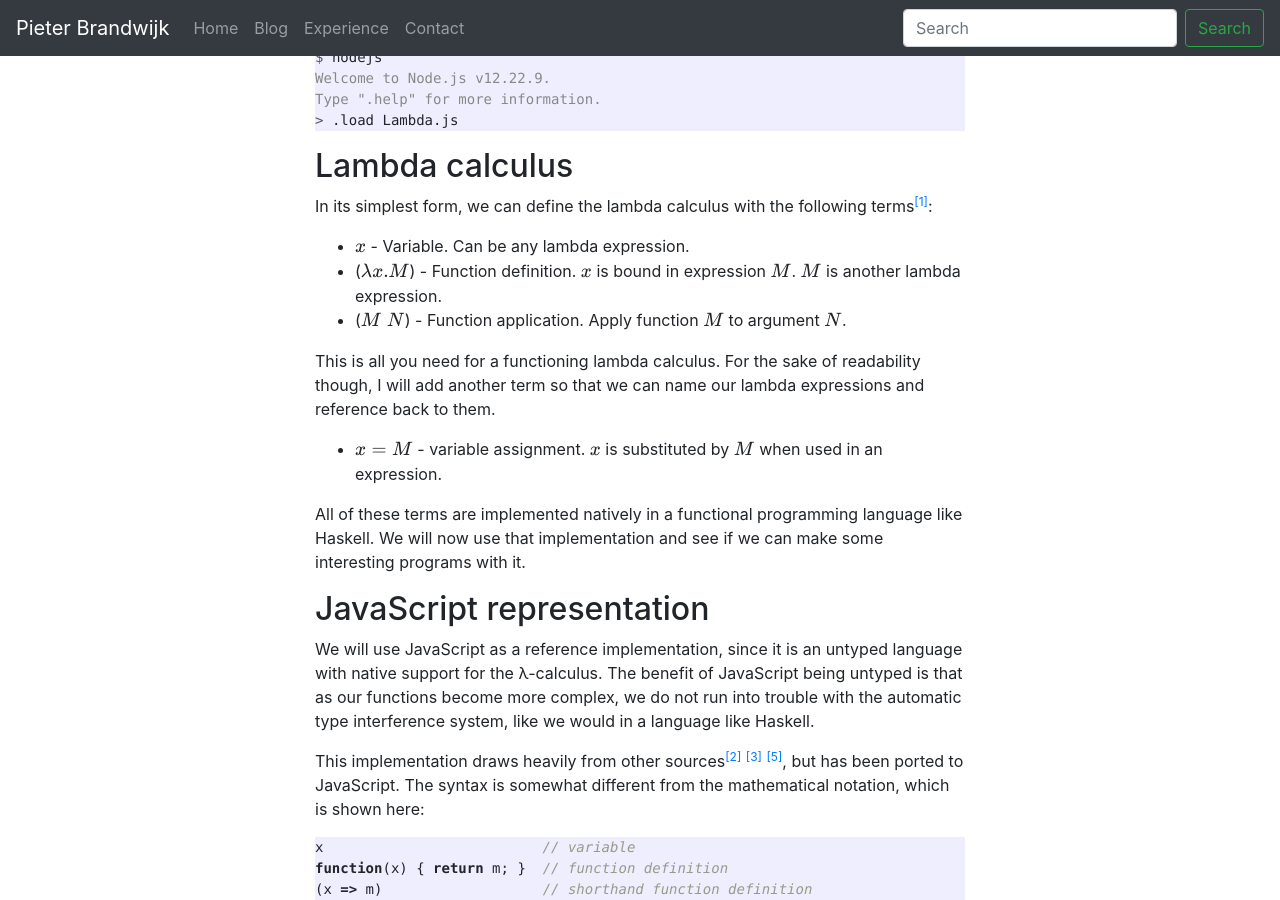
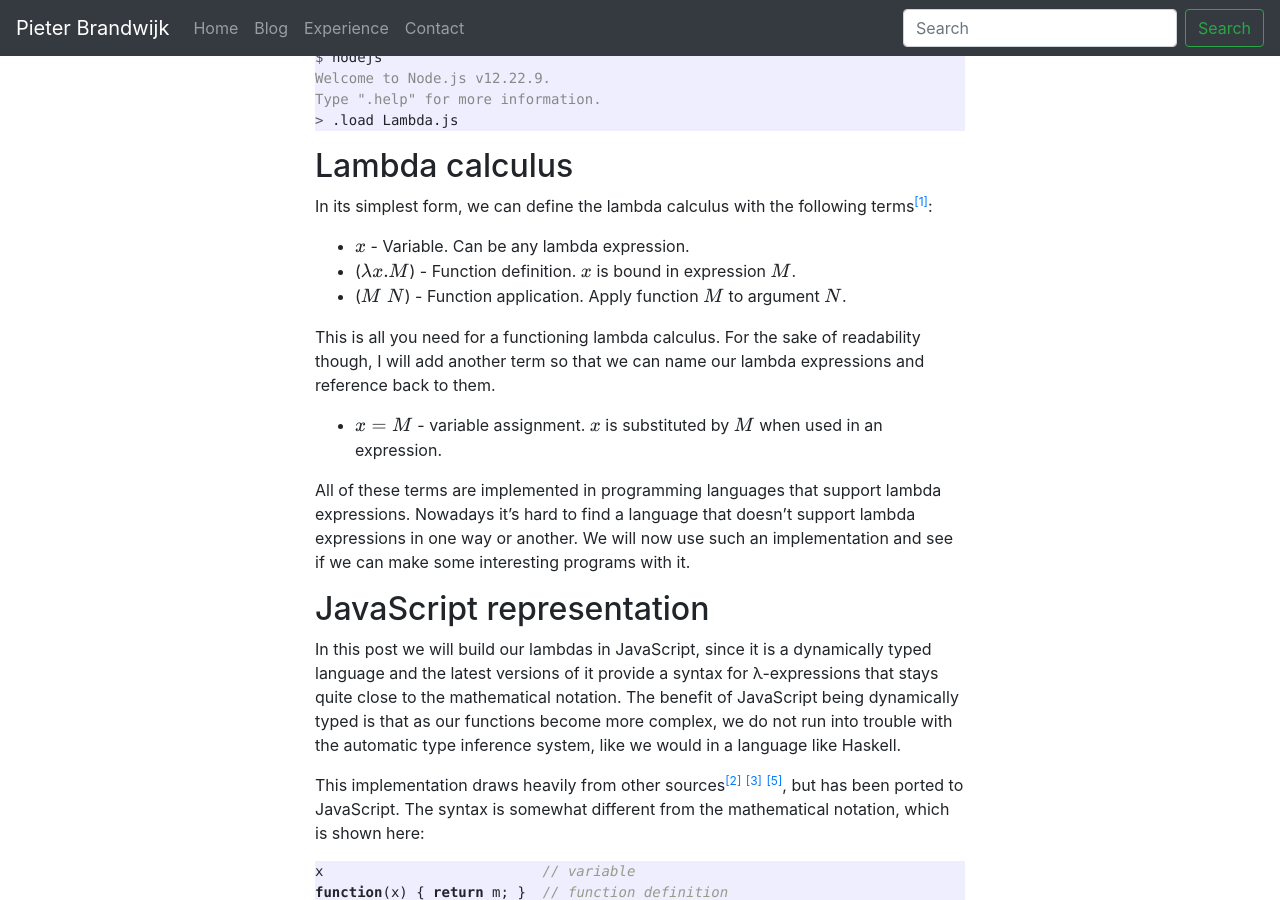
Before and after one commit to pbrandwijk/pbrandwijk.github.io, a Jekyll site: the page built from _posts/2022-10-12-lambda-calculus-foundations-with-javascript.md, in a window 1280 px wide and 900 px high, scrolled down 498 px. Built offline with Jekyll 4.4.1, drawn with Linux system fonts in a browser that asks for light colours; nearby versions of some CDN libraries; comment, search, counter and statistics services are not loaded.

Commit message:
Update post

````diff
--- a/_posts/2022-10-12-lambda-calculus-foundations-with-javascript.md
+++ b/_posts/2022-10-12-lambda-calculus-foundations-with-javascript.md
@@ -25,16 +25,16 @@ Type ".help" for more information.
 ## Lambda calculus
 In its simplest form, we can define the lambda calculus with the following terms[<sup>[1]</sup>][wiki1]:
 - \\(x\\) - Variable. Can be any lambda expression.
-- (\\(\lambda x.M\\)) - Function definition. \\(x\\) is bound in expression \\(M\\). \\(M\\) is another lambda expression.
+- (\\(\lambda x.M\\)) - Function definition. \\(x\\) is bound in expression \\(M\\).
 - (\\(M \thickspace N\\)) - Function application. Apply function \\(M\\) to argument \\(N\\).
 
 This is all you need for a functioning lambda calculus. For the sake of readability though, I will add another term so that we can name our lambda expressions and reference back to them.
 - \\(x = M\\) - variable assignment. \\(x\\) is substituted by \\(M\\) when used in an expression.
 
-All of these terms are implemented natively in a functional programming language like Haskell. We will now use that implementation and see if we can make some interesting programs with it.
+All of these terms are implemented in programming languages that support lambda expressions. Nowadays it's hard to find a language that doesn't support lambda expressions in one way or another. We will now use such an implementation and see if we can make some interesting programs with it.
 
 ## JavaScript representation
-We will use JavaScript as a reference implementation, since it is an untyped language with native support for the λ-calculus. The benefit of JavaScript being untyped is that as our functions become more complex, we do not run into trouble with the automatic type interference system, like we would in a language like Haskell.
+In this post we will build our lambdas in JavaScript, since it is a dynamically typed language and the latest versions of it provide a syntax for λ-expressions that stays quite close to the mathematical notation. The benefit of JavaScript being dynamically typed is that as our functions become more complex, we do not run into trouble with the automatic type inference system, like we would in a language like Haskell.
 
 This implementation draws heavily from other sources[<sup>[2]</sup>][computerphile] [<sup>[3]</sup>][klipse] [<sup>[5]</sup>][iitk], but has been ported to JavaScript. The syntax is somewhat different from the mathematical notation, which is shown here:
 ```javascript
````
